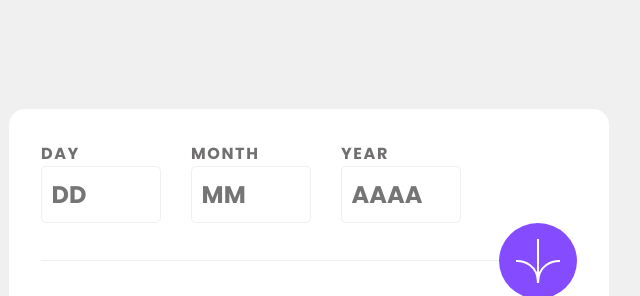
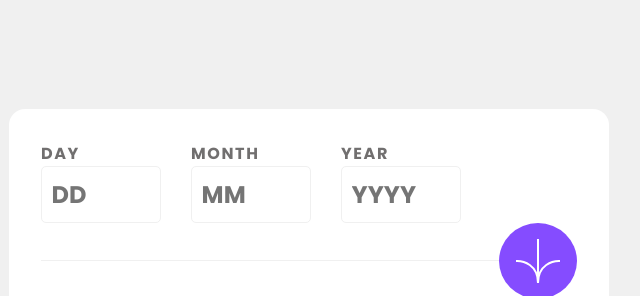
Before and after one commit to antoniornneto/Age-Calculator, a plain HTML site: page index.html in a window 1280 px wide. Shown: the top 296 px of the page, 331-971 px from the left. Drawn offline with Linux system fonts and the light colour scheme.

Commit message:
Update index.html

```diff
--- a/index.html
+++ b/index.html
@@ -29,7 +29,7 @@
         </div>
         <div id="input_container">
           <label class="" id="label-year" for="year">Year</label>
-          <input type="number" name="years" id="year" placeholder="AAAA" class="">
+          <input type="number" name="years" id="year" placeholder="YYYY" class="">
           <small id="small_year"></small>
         </div>
       </div>
```
